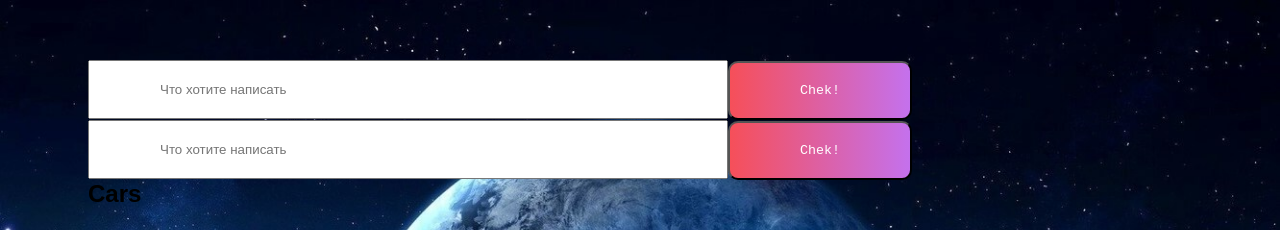
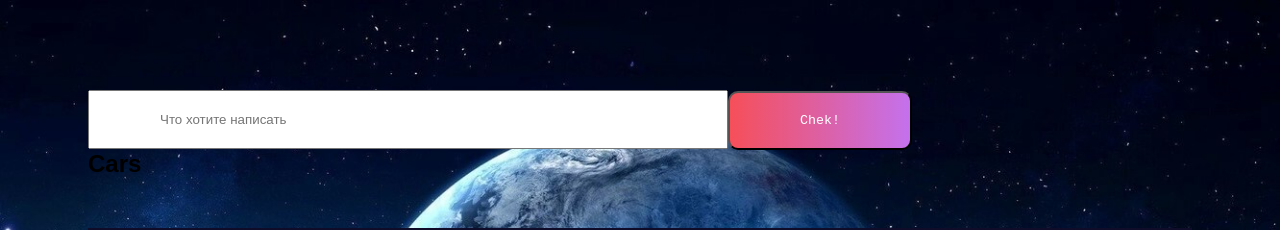
Before and after one commit to Kairat77/Kaira_DZ3, a React (Vite) app: page / in a window 1280 px wide. Shown: the top 230 px of the page. Built offline with nearby package versions, Linux system fonts and the light colour scheme.

Commit message:
first commit

```diff
--- a/src/tovari/tovari.jsx
+++ b/src/tovari/tovari.jsx
@@ -3,7 +3,7 @@ import ProductItem from "../productItem/productItem";
 function Tovari() {
     return(
         <>
-        <ProductItem/>
+
         <h2> Cars </h2>
         <ProductList/>
         </>
```
